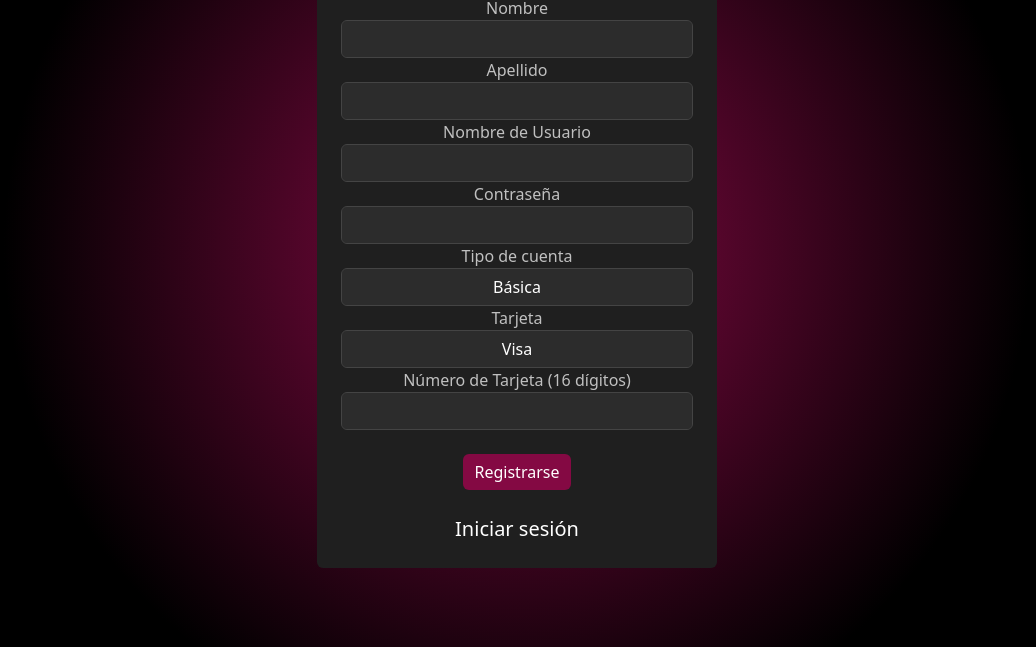
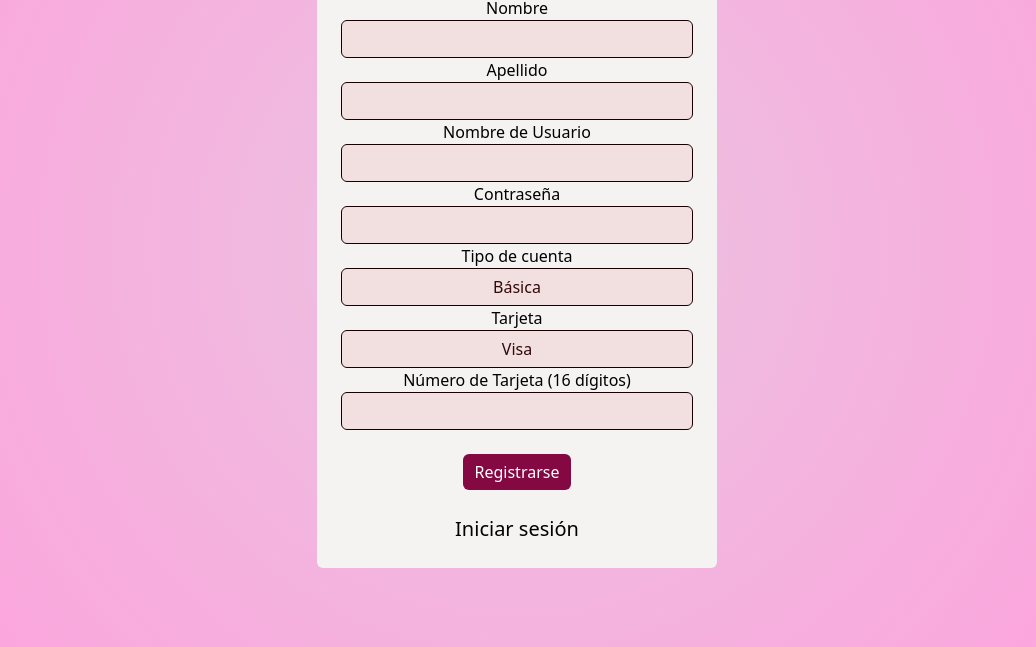
Before and after one commit to lelyys/astro, a plain HTML site: page registro.html in a window 1280 px wide. Shown: the part 153-800 px from the top of the page, without its empty margins (123-1159 px from the left). Drawn offline with Linux system fonts and the light colour scheme.

Commit message:
Update registro.html

```diff
--- a/registro.html
+++ b/registro.html
@@ -7,25 +7,28 @@
     <link rel="stylesheet" href="../bootstrap/css/bootstrap.min.css">
     <style>
         body {
-          background: rgb(132,9,67);
-background: radial-gradient(circle, rgba(132,9,67,1) 3%, rgba(0,0,0,1) 68%);
+            background: rgb(234,196,225);
+  background: radial-gradient(circle, rgba(234,196,225,1) 0%, rgba(254,162,220,1) 100%)
+        }
+    h2{
+            color: #1f1f1f;
         }
         .card {
-            background-color: #1f1f1f;
+            background-color: #f5f2f2;
             border: none;
-            color: silver;
+            color: rgb(0, 0, 0);
         }
         .form-control {
-            background-color: #2c2c2c;
-            color: #ffffff;
-            border: 1px solid #444444;
+            background-color: #f2e0e0;
+            color: #4e2020;
+            border: 1px solid #180000;
         }
         .form-control::placeholder {
-            color: #bbbbbb;
+            color: #000000;
         }
         .form-control:focus {
-            background-color: #2c2c2c;
-            color: #ffffff;
+            background-color: #000000;
+            color: #190101;
             border-color: #6200ea;
         }
         .btn-primary {
@@ -38,15 +41,17 @@ background: radial-gradient(circle, rgba(132,9,67,1) 3%, rgba(0,0,0,1) 68%);
             transition: 1s ease all;
         }
         .text-center {
-            color: #ffffff;
+            color: #310909;
         }
         a{
-          color: white;
+          color: #000000;
           text-decoration: none;
           font-weight: 450;
           font-size: 20px;
         }
-
+        .nombre{
+            color: #000000;
+        }
 
     </style>
 </head>
```
